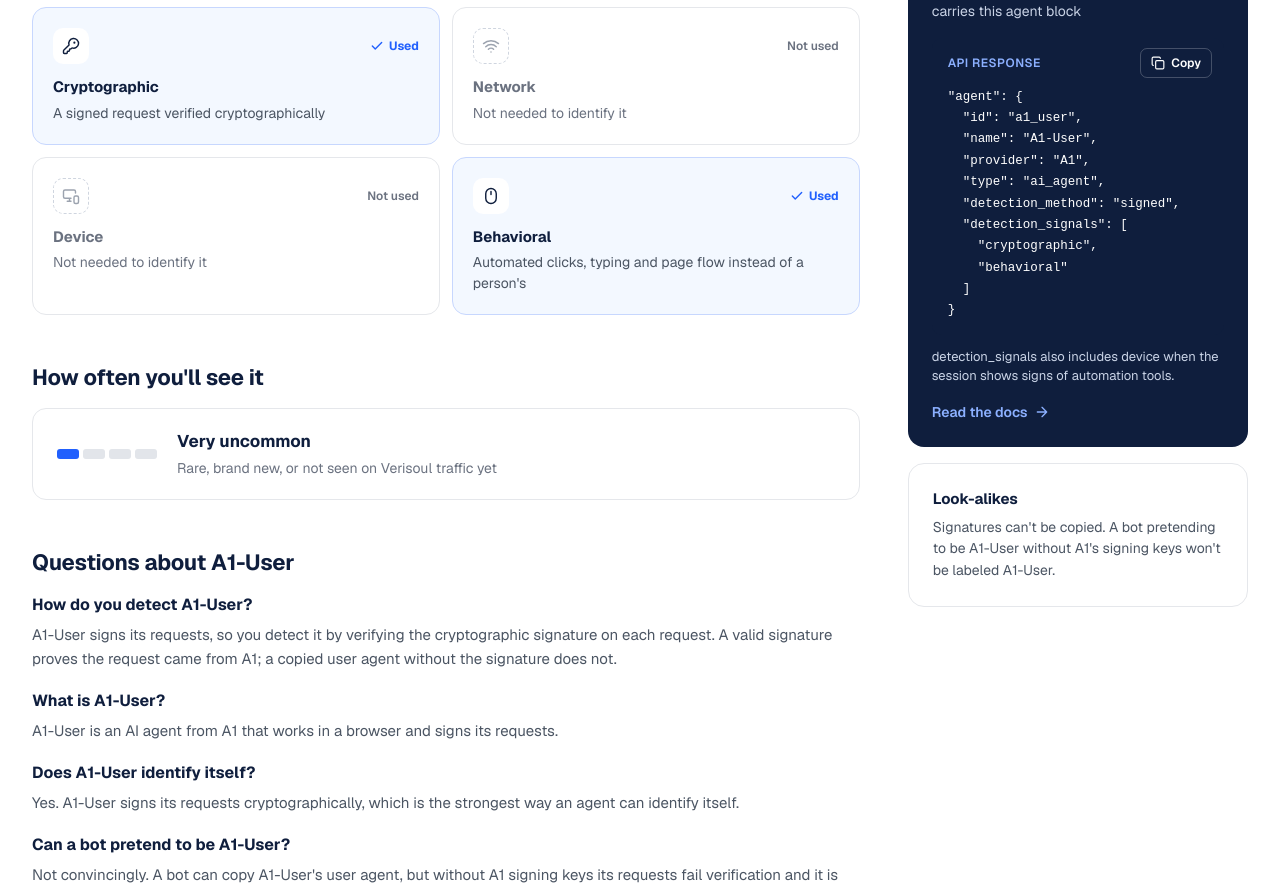
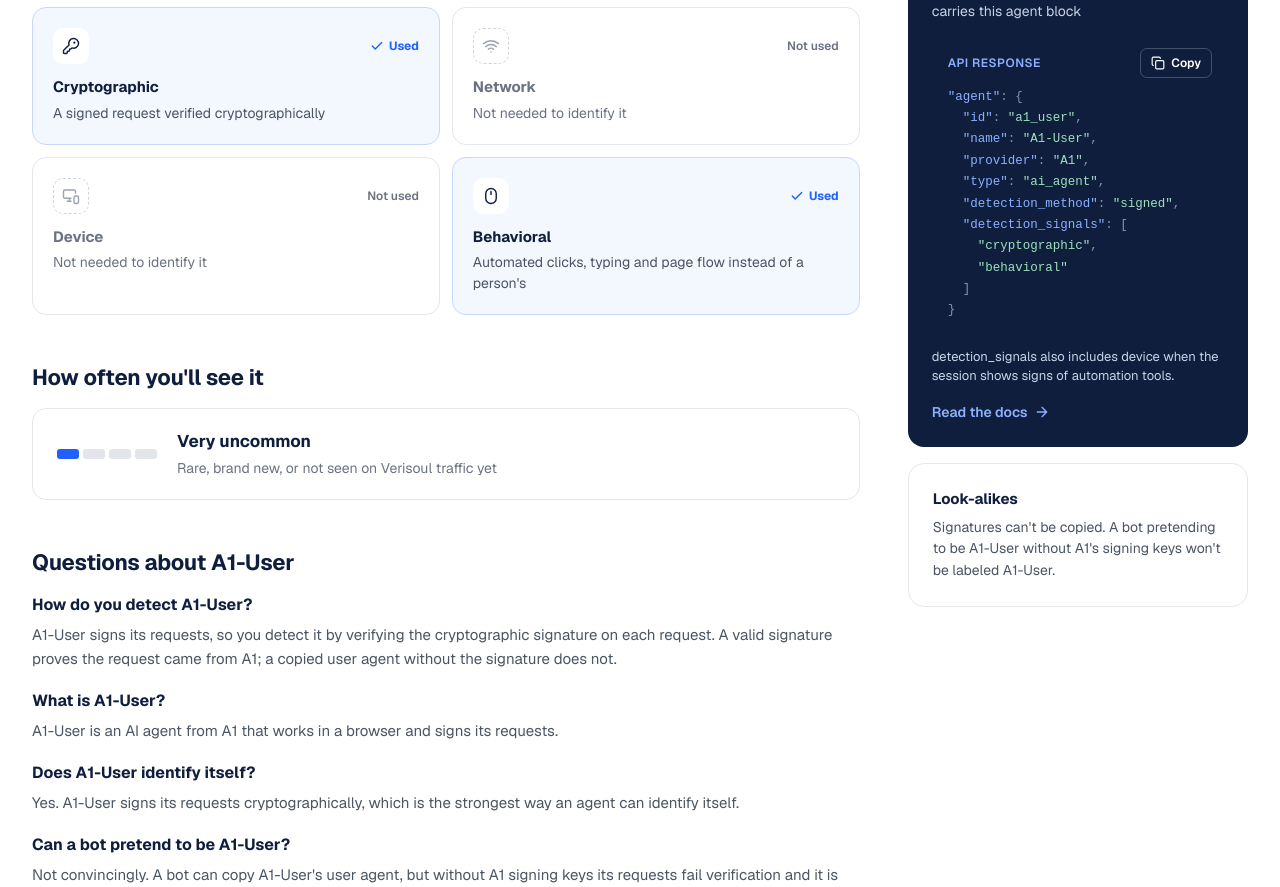
Before and after one commit to legardh7/agent-atlas-site, a Next.js app: page /a1-user in a window 1280 px wide. Shown: the part 811-1698 px from the top of the page. Built offline with nearby package versions, Linux system fonts and the light colour scheme; a web font is replaced by a local one.

Commit message:
Color the JSON in the API block
Co-Authored-By: Claude Opus 5.5 <noreply@anthropic.com>
Claude-Session: https://claude.ai/code/session_01YcDVxgCLoMrW22q2RpykP8

```diff
--- a/src/app/globals.css
+++ b/src/app/globals.css
@@ -378,3 +378,14 @@ h4 {
   /* Youth comes in one weight (Medium); don't let the browser fake bold */
   font-synthesis: none;
 }
+
+/* JSON colors on the dark API block: blue keys, green values, quiet punctuation */
+.api-block .json-key {
+  color: #8cb0ff;
+}
+.api-block .json-string {
+  color: #9fe0bd;
+}
+.api-block .json-punct {
+  color: #8a96ad;
+}
--- a/src/components/ApiBlock.tsx
+++ b/src/components/ApiBlock.tsx
@@ -1,5 +1,28 @@
+import type { ReactNode } from "react";
 import { CopyButton } from "./CopyButton";
 import { apiAgentJson, type Agent } from "@/lib/atlas";
+
+/** Colors JSON for reading: keys, string values and punctuation each get their own tone */
+function highlight(json: string): ReactNode[] {
+  const out: ReactNode[] = [];
+  const re = /("(?:\\.|[^"\\])*")(\s*:)?|([{}[\],:])/g;
+  let last = 0;
+  let m: RegExpExecArray | null;
+  let i = 0;
+  while ((m = re.exec(json))) {
+    if (m.index > last) out.push(json.slice(last, m.index));
+    if (m[1] && m[2]) {
+      out.push(<span key={i++} className="json-key">{m[1]}</span>, <span key={i++} className="json-punct">{m[2]}</span>);
+    } else if (m[1]) {
+      out.push(<span key={i++} className="json-string">{m[1]}</span>);
+    } else {
+      out.push(<span key={i++} className="json-punct">{m[3]}</span>);
+    }
+    last = re.lastIndex;
+  }
+  if (last < json.length) out.push(json.slice(last));
+  return out;
+}
 
 /** The agent block exactly as the Verisoul API returns it, with a copy button */
 export function ApiBlock({ agent }: { agent: Agent }) {
@@ -11,7 +34,7 @@ export function ApiBlock({ agent }: { agent: Agent }) {
         <CopyButton value={json} what="the agent block" />
       </div>
       <pre>
-        <code>{json}</code>
+        <code>{highlight(json)}</code>
       </pre>
     </div>
   );
```
